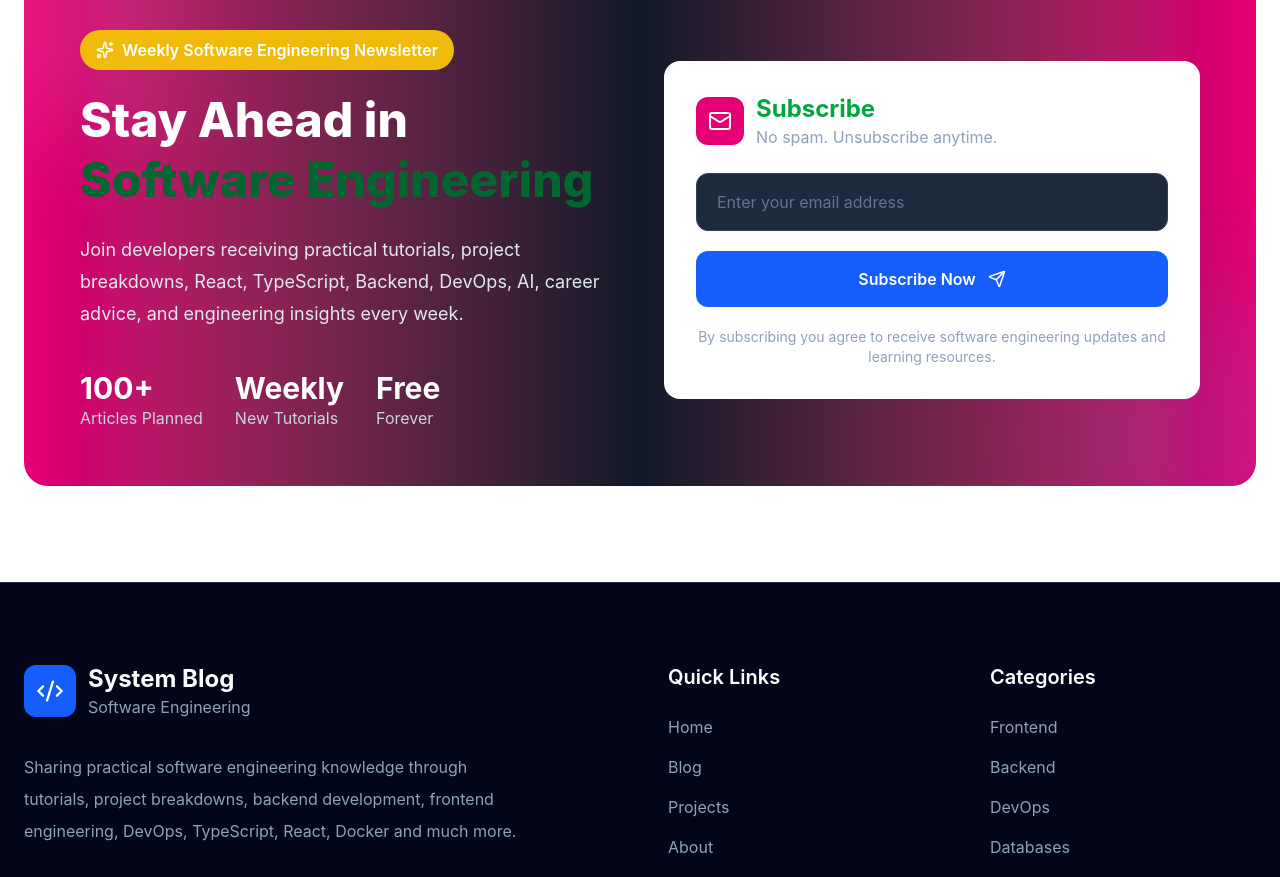
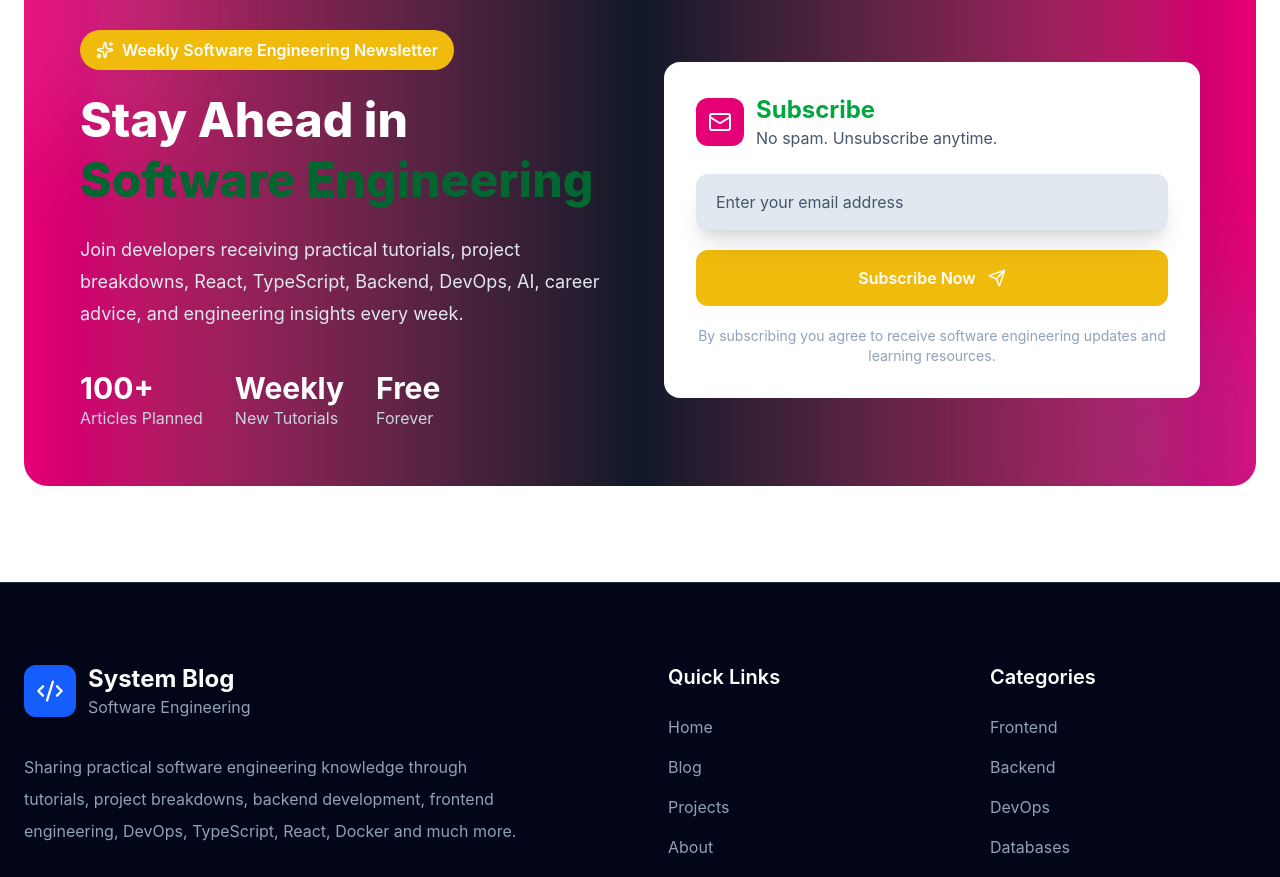
Before and after one commit to system-Barinda/system-barinda-blog, a React (Vite) app: page / in a window 1280 px wide. Shown: the part 4842-5719 px from the top of the page. Built offline with nearby package versions, Linux system fonts and the light colour scheme.

Commit message:
chore:updated

```diff
--- a/src/components/Newsletter.tsx
+++ b/src/components/Newsletter.tsx
@@ -75,7 +75,7 @@ export default function Newsletter() {
                     Subscribe
                   </h3>
 
-                  <p className="text-slate-400">
+                  <p className="text-slate-600">
                     No spam. Unsubscribe anytime.
                   </p>
                 </div>
@@ -88,16 +88,15 @@ export default function Newsletter() {
                   className="
                     w-full
                     rounded-xl
-                    border
-                    border-slate-700
-                    bg-slate-800
+                    shadow-xl
+                    bg-slate-200
                     px-5
                     py-4
                     text-white
-                    placeholder:text-slate-500
+                    placeholder:text-slate-600
                     outline-none
                     transition
-                    focus:border-blue-500
+
                   "
                 />
 
@@ -110,13 +109,13 @@ export default function Newsletter() {
                     justify-center
                     gap-3
                     rounded-xl
-                    bg-blue-600
+                    bg-[#f0bb0c]
                     px-6
                     py-4
                     font-semibold
                     text-white
                     transition
-                    hover:bg-blue-500
+                    hover:bg-[#f0bb0c]
                   "
                 >
                   Subscribe Now
```
